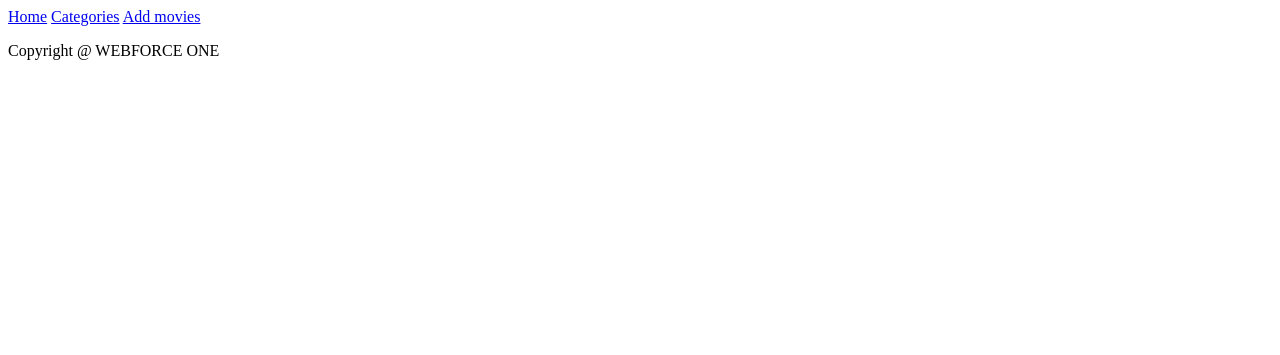
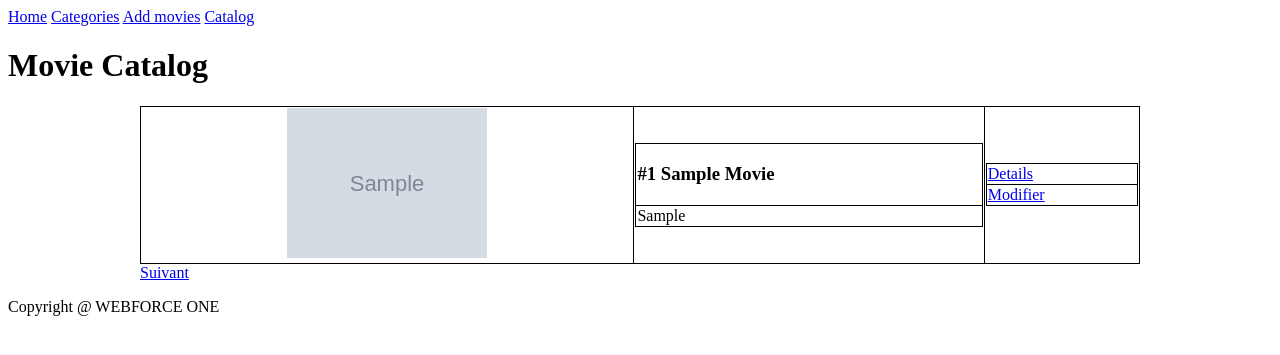
Before and after one commit to flepp/webforceOne, a PHP site: page /movie_catalog.php in a window 1280 px wide. Shown: the top 355 px of the page. Run offline with PHP 8.4, Linux system fonts and the light colour scheme; tables that the repository leaves empty hold one stand-in row (values such as "Sample post"); grey boxes marked "Sample" are stand-in pictures.

Commit message:
first working versions of catalog and pagination

```diff
--- a/addUpdate.php
+++ b/addUpdate.php
@@ -1,5 +1,7 @@
 <?php
 	require 'inc/db.php';
+
+	$movieList = array();
 
 	$storageList = array(
 
--- a/css/styles.css
+++ b/css/styles.css
@@ -0,0 +1,31 @@
+.container{
+
+	max-width: 1000px;
+	margin: auto;
+}
+
+table{
+
+	border-collapse:collapse;
+	width: 100%;
+}
+td{
+
+	border: 1px solid;
+}
+
+.img-container{
+
+	text-align: center;
+}
+
+td h3{
+
+	text-transform: capitalize;
+}
+
+td img{
+
+	height: 150px;
+
+}
--- a/inc/header.php
+++ b/inc/header.php
@@ -3,5 +3,6 @@
 <head>
 	<meta charset="UTF-8">
 	<title>WEBFORCE ONE</title>
+	<link rel="stylesheet" href="./css/styles.css">
 </head>
 <body>
--- a/inc/menu.php
+++ b/inc/menu.php
@@ -4,6 +4,7 @@
 		<a href="index.php">Home</a>
 		<a href="category.php">Categories</a>
 		<a href="addUpdate.php">Add movies</a>
+		<a href="movie_catalog.php">Catalog</a>
 	</nav>
 
 </div>
--- a/inc/movie_catalog_view.php
+++ b/inc/movie_catalog_view.php
@@ -0,0 +1,49 @@
+<h1>Movie Catalog</h1>
+
+<div class="container">
+	<table>
+	<?php foreach ($movieList as $key => $value): ?>
+
+		<tr>
+			<td class="img-container"> <img src="<?= $value['mov_image']?>" alt=""> </td>
+			<td>
+				<table>
+					<tr>
+						<td>
+							<h3>
+								<?= '#'.$value['mov_id'].' '.$value['mov_title']?>
+							</h3>
+						</td>
+					</tr>
+					<tr>
+						<td><?= $value['mov_synopsis']?></td>
+					</tr>
+				</table>
+			</td>
+			<td>
+				<table>
+					<tr>
+						<td> <a href="movie_single.php?mov_id=<?= $value['mov_id']?>"> Details </a> </td>
+					</tr>
+					<tr>
+						<td><a href="update.php?mov_id=<?= $value['mov_id']?>"> Modifier </a></td>
+					</tr>
+				</table>
+			</td>
+		</tr>
+
+	<?php endforeach ?>
+	</table>
+	<?php
+
+		if($currentPage !== 1) {
+
+	?>
+			<a href="movie_catalog.php?page=<?=($currentPage-1) ?>">Précedent</a>
+
+		<?php } ?>
+
+			<a href="movie_catalog.php?page=<?=($currentPage+1) ?>">Suivant</a>
+
+
+</div>
--- a/movie_catalog.php
+++ b/movie_catalog.php
@@ -2,7 +2,53 @@
 <?php
 	require 'inc/db.php';
 
+	$nbPerPage = 4;
+	$currentOff = 0;
+	$currentPage = 1;
 
+	if (array_key_exists('page', $_GET)) { // équivaut à isset($_GET['page'])
+
+		$currentPage = intval($_GET['page']);
+		$currentOff = ($currentPage-1) * $nbPerPage;
+	}
+
+	$sql = '
+			SELECT
+			mov_id,
+			mov_title,
+			mov_original_title,
+			mov_cast,
+			mov_synopsis,
+			mov_path,
+			mov_image,
+			mov_date_creation,
+			mov_date_update
+		FROM
+			movie
+		LEFT OUTER JOIN
+			category ON category.cat_id = movie.cat_id
+		LEFT OUTER JOIN
+			storage ON storage.sto_id = movie.sto_id
+		LIMIT
+			:offset,:nbPerPage
+		'
+		;
+
+		$pdoStatement = $pdo->prepare($sql);
+
+		$pdoStatement->bindValue(':nbPerPage',$nbPerPage, PDO::PARAM_INT);
+
+		$pdoStatement->bindValue(':offset', $currentOff, PDO::PARAM_INT);
+
+		if($pdoStatement->execute() === false){
+
+			print_r($pdo->errorInfo());
+		}
+
+		else if ($pdoStatement->rowCount() > 0){
+
+			$movieList = $pdoStatement->fetchAll();
+		}
 
  	require 'inc/header.php';
  	require 'inc/menu.php';
```
